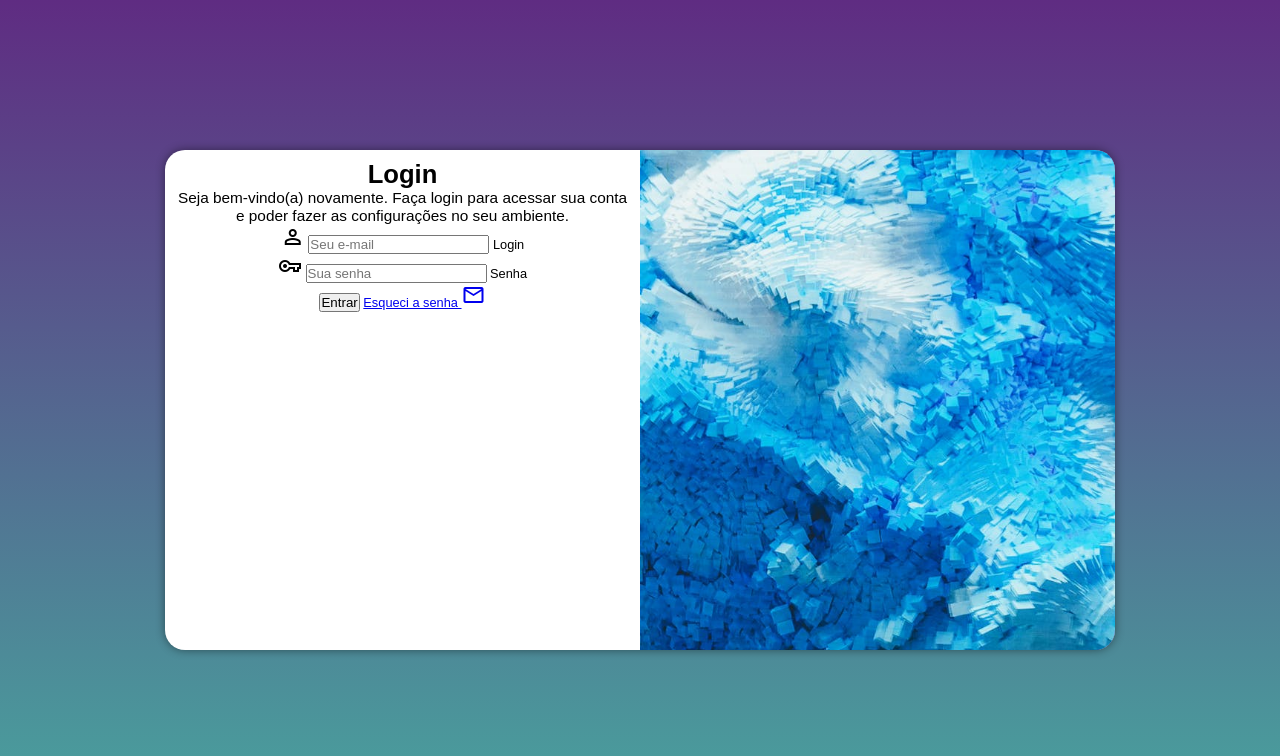
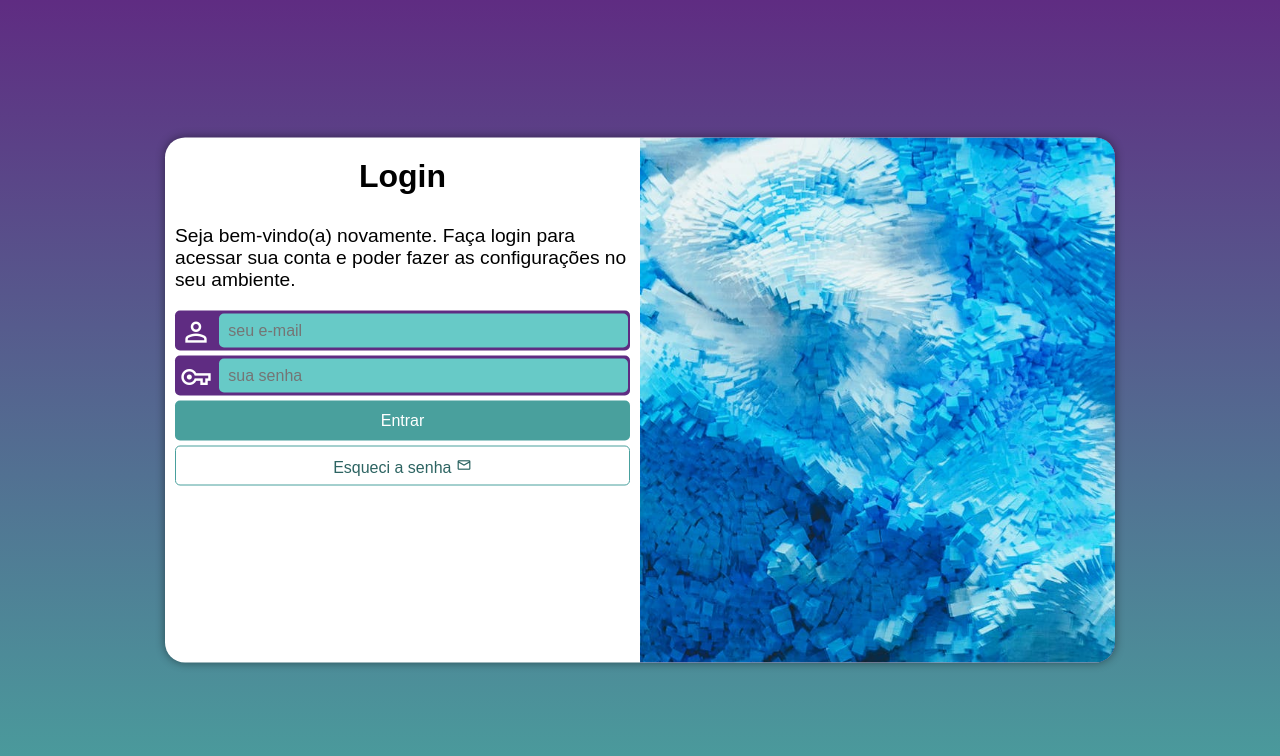
Before and after one commit to tiagofernandess/projeto-login, a plain HTML site: page index.html in a window 1280 px wide. Drawn offline with nearby package versions, Linux system fonts and the light colour scheme.

Commit message:
tela de login

```diff
--- a/estilo/media-query.css
+++ b/estilo/media-query.css
@@ -20,6 +20,11 @@
 	section#login > div#formulario {
 		float: right;
 		width: 70%;
+	}
+
+	div#formulario > p {
+		font-size: 1.2em;
+		margin: 20px 0px;
 	}
 }
 
@@ -50,5 +55,6 @@
 
 	div#formulario > p {
 		font-size: 1.2em;
+		margin: 20px 0px;
 	}
 }
--- a/estilo/style.css
+++ b/estilo/style.css
@@ -38,7 +38,7 @@ section#login {
 	overflow: hidden;
 	background-color: white;
 	width: 250px;
-	height: 500px;
+	height: 525px;
 	border-radius: 20px;
 	box-shadow: 0px 0px 10px rgba(0, 0, 0, 0.452);
 	transition: width 0.3s, height 0.3s;
@@ -58,10 +58,94 @@ section#login > div#formulario {
 }
 
 div#formulario {
-	text-align: center;
-	margin-bottom: 10px;
+		margin-bottom: 10px;
 }
 
-div#formulario {
+div#formulario > h1 {
+	text-align: center;
+	padding: 10px;
+}
+
+div#formulario > p {
 	font-size: 0.8em;
 }
+
+form > div.campo {
+	background-color: #5f2c82;
+	width: 100%;
+	height: 40px;
+	display: block;
+	margin: 5px 0px;
+	border-radius: 5px;
+}
+
+div.campo > label {
+	display: none;
+}
+
+div.campo > span {
+	color: white;
+
+	font-size: 2em;
+	width: 40px;
+	padding: 5px;
+	text-align: left;
+}
+
+div.campo > input {
+	background-color: #67cac7;
+	font-size: 1em;
+	transform: translateX(-22px);
+	transform: translateY(-12px);
+	width: calc(100% - 46px);
+	height: 85%;
+	border-radius: 5px;
+	border: none;
+
+
+}
+
+form > input[type=submit] {
+	display: block;
+	font-size: 1em;
+	width: 100%;
+	height: 40px;
+	background-color: #49a09d;
+	color: white;
+	border: none;
+	border-radius: 5px;
+	cursor: pointer;
+
+}
+
+form > input[type=submit]:hover {
+	background-color: #2b5e5c;
+
+}
+
+form > a.botao {
+	display: block;
+	text-align: center;
+	font-size: 1em;
+	width: 100%;
+	height: 40px;
+	padding-top: 10px;
+	margin-top: 5px;
+	background-color: white;
+	color: #2d6462;
+	border: 1px solid #49a09d;
+	border-radius: 5px;
+	text-decoration: none;
+}
+
+form > a.botao:hover {
+	background-color: #6cd3cf;
+}
+
+form > a.botao > span {
+	font-size: 1em;
+}
+
+div#formulario > p {
+	margin: 8px 0px;
+}
--- a/index.html
+++ b/index.html
@@ -18,20 +18,20 @@
 				<h1>Login</h1>
 				<p>Seja bem-vindo(a) novamente. Faça login para acessar sua conta e poder fazer as configurações no seu ambiente.</p>
 				<form action="login.php" method="post" autocomplete="on">
-					<div>
+					<div class="campo">
 						<span class="material-symbols-outlined">person</span>
-						<input type="email" name="email" id="ilogin" placeholder="Seu e-mail" required autocomplete="email" maxlength="30">
+						<input type="email" name="email" id="ilogin" placeholder="  seu e-mail" required autocomplete="email" maxlength="30">
 						<label for="ilogin">Login</label>
 					</div>
 
-					<div>
+					<div class="campo">
 						<span class="material-symbols-outlined">vpn_key</span>
-						<input type="password" name="senha" id="isenha" placeholder="Sua senha" required autocomplete="new-password" min="8" maxlength="20">
+						<input type="password" name="senha" id="isenha" placeholder="  sua senha" required autocomplete="new-password" min="8" maxlength="20">
 						<label for="isenha">Senha</label>
 					</div>
 
 					<input type="submit" value="Entrar">
-					<a href="esqueci.html">
+					<a href="esqueci.html" class="botao">
 						Esqueci a senha <span class="material-symbols-outlined">mail</span>
 					</a>
 				</form>
```
